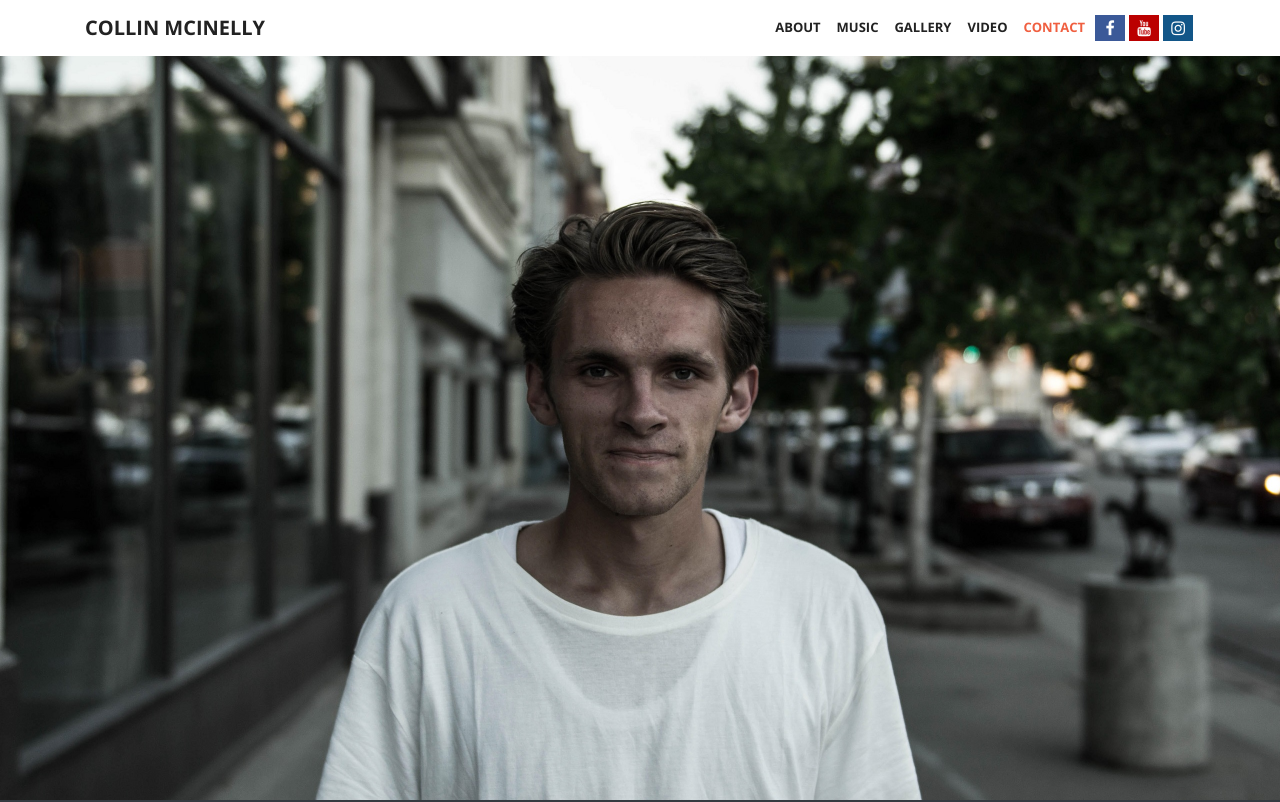
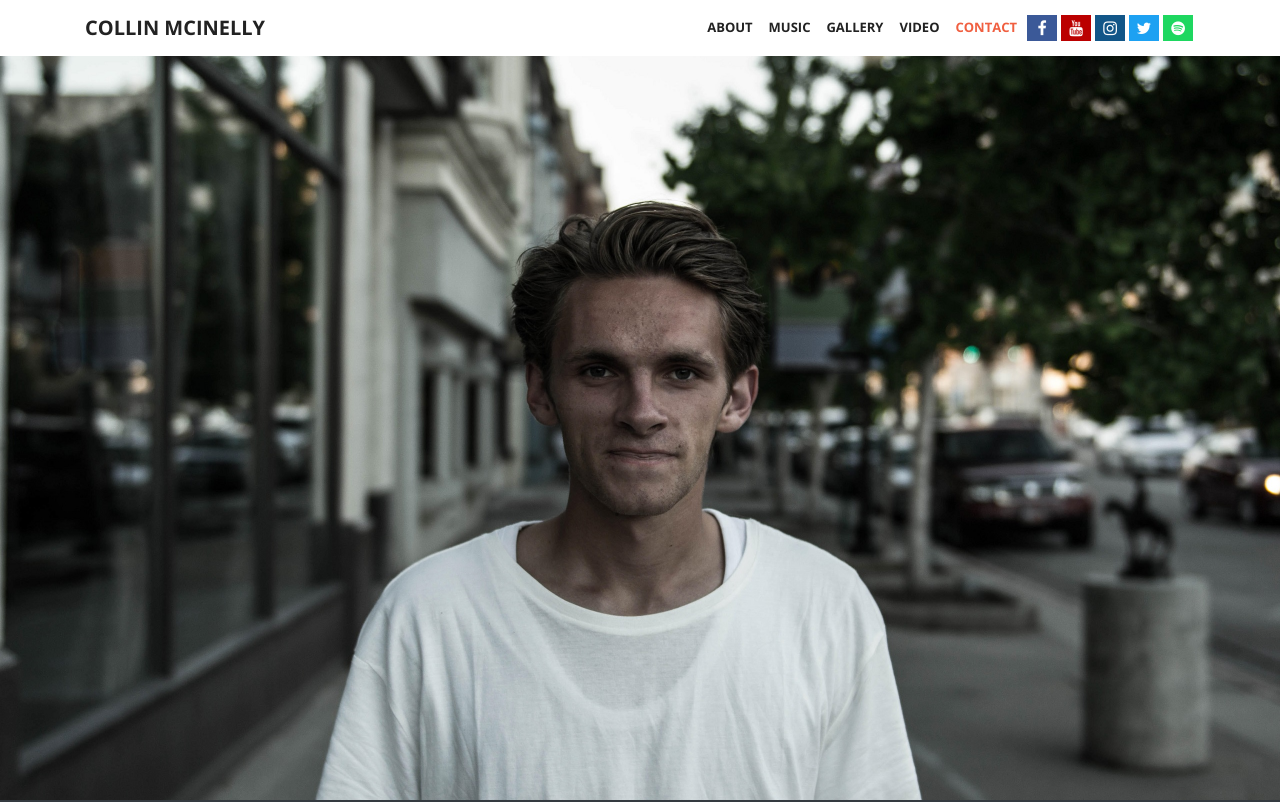
Before and after one commit to dallindizzle/dallindizzle.github.io, a website with bundled scripts: page index.html in a window 1280 px wide. Shown: the top 802 px of the page. Built offline with nearby package versions, Linux system fonts and the light colour scheme.

Commit message:
Added twitter and spotify social icons.  Also added new music video

```diff
--- a/css/creative.css
+++ b/css/creative.css
@@ -539,6 +539,28 @@
     margin: 5px 2px;
     }
 
+.fa-twitter {
+    background: #1DA1F2;
+    color: white;
+    padding: 5px;
+    font-size: 15px;
+    width: 30px;
+    text-align: center;
+    text-decoration: none;
+    margin: 5px 2px;
+    }
+
+.fa-spotify {
+    background: #1ED760;
+    color: white;
+    padding: 5px;
+    font-size: 15px;
+    width: 30px;
+    text-align: center;
+    text-decoration: none;
+    margin: 5px 2px;
+    }
+
 .fa-envelope-o:hover {
     color: black;
 }
--- a/index.html
+++ b/index.html
@@ -59,7 +59,13 @@
               <a href="https://www.youtube.com/channel/UCi3nmN7ie_j2dkLSwToH_Lg" target="_blank" class="fa fa-youtube"></a>
             </li>
             <li class="nav-item">
-              <a href="https://www.instagram.com/collin_mcinelly/?hl=en" target="_blank" class="fa fa-instagram"></a>
+              <a href="https://www.instagram.com/collin_mcinelly" target="_blank" class="fa fa-instagram"></a>
+            </li>
+            <li class="nav-item">
+              <a href="https://twitter.com/collinmcinelly" target="_blank" class="fa fa-twitter"></a>
+            </li>
+            <li class="nav-item">
+              <a href="https://open.spotify.com/artist/64t8THqAqqZ0Ztmdukc9qo" target="_blank" class="fa fa-spotify"></a>
             </li>
           </ul>
         </div>
@@ -146,6 +152,14 @@
     <section class="bg-dark" id="video">
         <div class="container">
           <div class="embed-responsive embed-responsive-16by9">
+            <iframe class="embed-responsive-item" src="https://www.youtube.com/embed/204vX_lFhuE"></iframe>
+          </div>
+        </div>
+    </section>
+
+    <section class="bg-dark">
+        <div class="container">
+          <div class="embed-responsive embed-responsive-16by9">
             <iframe class="embed-responsive-item" src="https://www.youtube.com/embed/9AYyJVuAK5Y"></iframe>
           </div>
           <div class="text-center">
@@ -155,6 +169,8 @@
           </div>
         </div>
     </section>
+
+
 
     <section id="contact">
       <div class="container">
```
